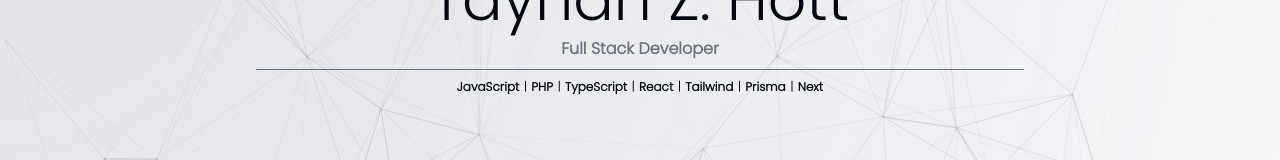
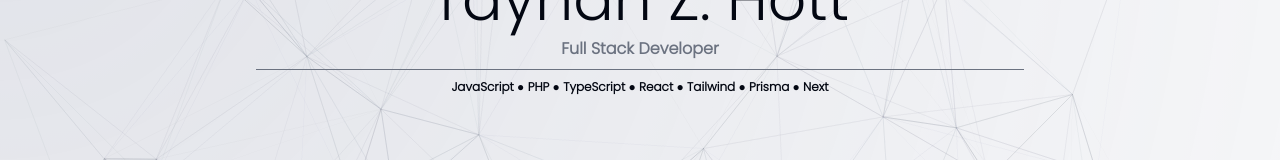
Before and after one commit to taynanhott/portfolio, a Next.js app: page /home in a window 1280 px wide. Shown: the part 143-303 px from the top of the page. Built offline with nearby package versions, Linux system fonts and the light colour scheme.

Commit message:
fix skill descriptions

```diff
--- a/src/app/home/page.tsx
+++ b/src/app/home/page.tsx
@@ -10,7 +10,7 @@ export default function Home() {
         <div className="font-poppins text-gray-500 font-bold pointer-events-none">
           Full Stack Developer</div>
       </div>
-      <div className="text-center font-bold pt-2 text-[12px] font-poppins pointer-events-none">JavaScript︱PHP︱TypeScript︱React︱Tailwind︱Prisma︱Next</div>
+      <div className="text-center font-bold pt-2 text-[12px] font-poppins pointer-events-none">JavaScript ● PHP ● TypeScript ● React ● Tailwind ● Prisma ● Next</div>
       <div className="max-w-3xl mx-auto mt-16 grid grid-cols-1 lg:grid-cols-2 gap-4 items-center">
         <div className="flex justify-center">
           <div className="mr-5">
```
